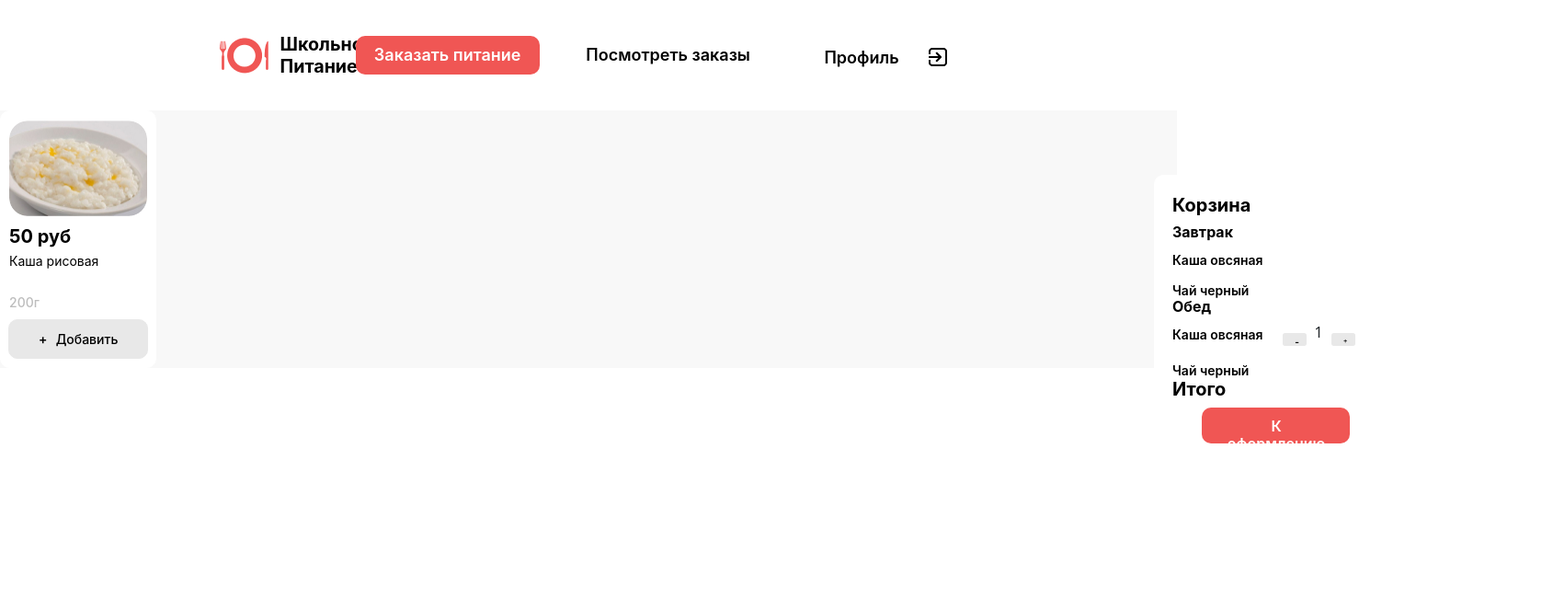
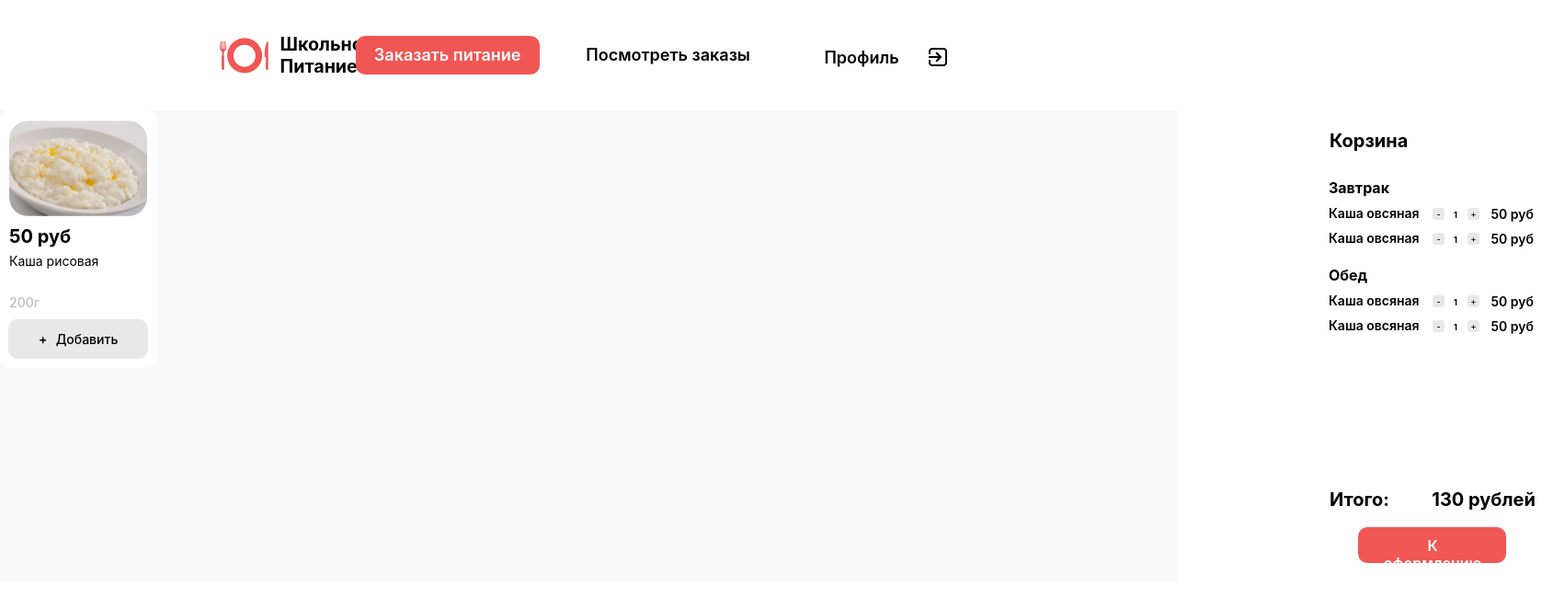
Before and after one commit to InFoodRTF/alfa-food-front, a React (Create React App) app: page / in a window 1280 px wide. Shown: the top 650 px of the page at 92% size, 1689 px wide, since content can reach past the window. Built offline with nearby package versions, Linux system fonts and the light colour scheme.

Commit message:
edit component cardBasket final

```diff
--- a/package.json
+++ b/package.json
@@ -16,7 +16,6 @@
     "react-dom": "^18.2.0",
     "react-router-dom": "^6.8.1",
     "react-scripts": "5.0.1",
-    "typescript": "^4.9.5",
     "web-vitals": "^2.1.4"
   },
   "scripts": {
@@ -42,5 +41,8 @@
       "last 1 firefox version",
       "last 1 safari version"
     ]
+  },
+  "devDependencies": {
+    "typescript": "^4.9.5"
   }
 }
--- a/src/App.tsx
+++ b/src/App.tsx
@@ -3,6 +3,7 @@ import "bootstrap/dist/css/bootstrap.min.css";
 import Navibar from "./Components/Navbar/Navibar";
 import CardFood from "./Components/FoodCard/CardFood";
 import CardBasket from "./Components/BasketCard/CardBasket";
+import "./index.css"
 
 
 function App() {
@@ -15,8 +16,10 @@ function App() {
       </head>
       <body style={{background:"#F8F8F8"}}>
         <Navibar/>
-        <CardFood/>
-        <CardBasket/>
+        <div style={{display: "flex", flexDirection: "row"}}>
+            <CardFood/>
+            <CardBasket/>
+        </div>
       </body>
       </html>
   );
--- a/src/Components/BasketCard/CardBasket.module.css
+++ b/src/Components/BasketCard/CardBasket.module.css
@@ -4,67 +4,43 @@
 }
 
 .basCard{
-    display: flex;
-    flex-direction: column;
     align-items: center;
-    position: absolute;
     width: 264px;
     height: 512px;
     left: 1255px;
-    top: 190px;
     border-color: white;
     border-radius: 10px;
     padding: 20px;
 }
 
 .cardTitle{
-    width: 224px;
-    height: 24px;
-    left: 1275px;
-    top: 210px;
-
     font-family: 'Inter', sans-serif;
     font-style: normal;
     font-weight: 700;
     font-size: 20px;
     line-height: 24px;
-
-    /* black */
-
     color: #000000;
 }
 
 .cardText{
     width: 224px;
     height: 19px;
-    left: 1275px;
-    top: 264px;
-    padding-bottom: 10px;
     font-family: 'Inter', sans-serif;
     font-style: normal;
     font-weight: 700;
     font-size: 16px;
     line-height: 19px;
-
-    /* black */
-
+    margin-bottom: 0;
     color: #000000;
 }
 
 .orderButton{
-    display: flex;
-    flex-direction: row;
-    align-items: flex-start;
     padding: 10px 20px;
     gap: 10px;
-
     width: 161px;
     height: 39px;
     left: 1307px;
     top: 644px;
-
-    /* red */
-
     background: #F05654 !important;
     border-radius: 10px;
 }
@@ -72,113 +48,19 @@
 .buttonText{
     width: 121px;
     height: 19px;
-
     font-family: 'Inter', sans-serif;
     font-style: normal;
     font-weight: 600;
     font-size: 16px;
     line-height: 19px;
-
-    /* white */
-
     color: #FFFFFF;
-
-
-    /* Inside auto layout */
-
     flex: none;
     order: 0;
     flex-grow: 0;
 }
 
-.cardFood{
-    width: 115px;
-    height: 17px;
-    font-family: 'Inter', sans-serif;
-    font-style: normal;
-    font-weight: 600;
-    font-size: 14px;
-    line-height: 17px;
-    /* identical to box height */
-
-
-    /* black */
-
-    color: #000000;
-}
-
-.foodSection{
+.mealCategory{
     display: flex;
     flex-direction: column;
-    gap: 20px;
+    gap: 10px;
 }
-
-.food{
-    display: flex;
-    flex-direction: row;
-
-}
-
-.addFood{
-    width: 9.95px;
-    height: 9.95px;
-    left: 4.52px;
-    top: 4.52px;
-    text-align: center;
-    /* grey_button */
-
-    background: #E8E8E8;
-    border-radius: 2.71429px;
-}
-
-.buttonsAdd{
-    display: flex;
-    flex-direction: row;
-    align-items: center;
-    padding: 4.52381px;
-    gap: 9.05px;
-
-    width: 51.05px;
-    height: 19px;
-    left: 1384px;
-    top: 293px;
-}
-
-.minus{
-    width: 6.07px;
-    height: 6.52px;
-    left: 7.92px;
-    top: 7.01px;
-
-    font-family: 'Inter', sans-serif;
-    font-style: normal;
-    font-weight: 700;
-    font-size: 10px;
-    line-height: 55.5%;
-    /* or 4px */
-
-
-    /* black */
-
-    color: #000000;
-
-}
-
-.plus{
-    width: 4.52px;
-    height: 4.98px;
-    left: 39.29px;
-    top: 7.01px;
-
-    font-family: 'Inter', sans-serif;
-    font-style: normal;
-    font-weight: 500;
-    font-size: 7.2381px;
-    line-height: 59%;
-    /* identical to box height, or 4px */
-
-
-    /* black */
-
-    color: #000000;
-}
--- a/src/Components/BasketCard/CardBasket.tsx
+++ b/src/Components/BasketCard/CardBasket.tsx
@@ -1,34 +1,33 @@
 import React from "react";
 import {Button, Card} from "react-bootstrap";
 import styles from "./CardBasket.module.css";
+import Food from "./Food";
 
 export const CardBasket = () => {
     return(
         <Card className={styles.basCard}>
-            <Card.Title className={styles.cardTitle}><p>Корзина</p></Card.Title>
-            <div>
-                <Card.Text className={styles.cardText}><p>Завтрак</p></Card.Text>
-                <section className={styles.foodSection}>
-                    <Card.Subtitle className={styles.cardFood}><p>Каша овсяная</p></Card.Subtitle>
-                    <Card.Subtitle className={styles.cardFood}><p>Чай черный</p></Card.Subtitle>
-                </section>
+            <Card.Title style={{position: "absolute", top: "20px", left: "20px", marginBottom: "0", width: "224px", height: "24px"}}>
+                <p className={styles.cardTitle}>Корзина</p>
+            </Card.Title>
+            <div style={{display: "flex", flexDirection: "column", gap: "22px", marginTop:"54px"}}>
+                <div className={styles.mealCategory}>
+                    <Card.Text className={styles.cardText}><p>Завтрак</p></Card.Text>
+                    <Food></Food>
+                    <Food></Food>
+                </div>
+                <div className={styles.mealCategory}>
+                    <Card.Text className={styles.cardText}>Обед</Card.Text>
+                    <Food></Food>
+                    <Food></Food>
+                </div>
             </div>
-            <div>
-                <Card.Text className={styles.cardText}>Обед</Card.Text>
-                <section className={styles.foodSection}>
-                    <div className={styles.food}>
-                        <Card.Subtitle className={styles.cardFood}><p>Каша овсяная</p></Card.Subtitle>
-                        <div className={styles.buttonsAdd}>
-                            <Button variant={''} bsPrefix={''} className={styles.addFood}><p className={styles.minus}>-</p></Button>
-                            <p>1</p>
-                            <Button variant={''} bsPrefix={''} className={styles.addFood}><p className={styles.plus}>+</p></Button>
-                        </div>
-                    </div>
-                    <Card.Subtitle className={styles.cardFood}><p>Чай черный</p></Card.Subtitle>
-                </section>
+            <div style={{position: "absolute", bottom: "76px", left: "20px", display: "flex", flexDirection: "row", gap: "15px"}}>
+                <Card.Title className={styles.cardTitle} style={{width: "69px", marginBottom: "0px"}}>Итого:</Card.Title>
+                <Card.Title className={styles.cardTitle} style={{width: "140px", height: "24px", textAlign: "right", marginBottom: "0px"}}>130 рублей</Card.Title>
             </div>
-            <Card.Title className={styles.cardTitle}>Итого</Card.Title>
+            <div style={{position: "absolute", textAlign: "center", width: "264px", bottom: "19px"}}>
             <Button variant={''} bsPrefix={''} className={styles.orderButton}><p className={styles.buttonText}>К оформлению</p></Button>
+            </div>
         </Card>
     )
 }
--- /dev/null
+++ b/src/Components/BasketCard/Food.module.css
@@ -0,0 +1,46 @@
+.cardFood{
+    width: 110px;
+    height: 17px;
+    font-family: 'Inter', sans-serif;
+    font-style: normal;
+    font-weight: 600;
+    font-size: 14px;
+    line-height: 20px;
+    color: #000000;
+}
+
+.food{
+    display: flex;
+    flex-direction: row;
+    align-items: center;
+    gap: 2px;
+}
+
+.addFood{
+    font-family: 'Inter', sans-serif;
+    font-style: normal;
+    font-weight: 700;
+    font-size: 9px;
+    color: #000000;
+}
+
+.smallButton{
+    width: 13px;
+    height: 13px;
+    background: #E8E8E8;
+    border-radius: 3px;
+    margin-bottom: 0;
+    font-weight: 500;
+}
+
+.price{
+    width: 54px;
+    height: 17px;
+    font-family: 'Inter', sans-serif;
+    font-style: normal;
+    font-weight: 600;
+    font-size: 14px;
+    line-height: 17px;
+    text-align: right;
+    color: #000000;
+}
--- /dev/null
+++ b/src/Components/BasketCard/Food.tsx
@@ -0,0 +1,22 @@
+import React from "react";
+import {Button, Card} from "react-bootstrap";
+import styles from "./Food.module.css";
+
+export const Food = () => {
+    return(
+        <div className={styles.food}>
+            <Card.Subtitle className={styles.cardFood}><p>Каша овсяная</p></Card.Subtitle>
+            <div style={{width: "55px", height: "10px", display: "flex", flexDirection: "row", gap: "9px", alignItems: "center"}}>
+                <Button variant={''} bsPrefix={''} className={styles.addFood} style={{padding: "0px", alignItems: "center"}}>
+                    <p className={styles.smallButton}>-</p>
+                </Button>
+                <p className={styles.addFood} style={{width: "5px", height: "11px", marginBottom: "0px"}}>1</p>
+                <Button variant={''} bsPrefix={''} className={styles.addFood} style={{padding: "0px", margin: "0px"}}>
+                    <p className={styles.smallButton}>+</p>
+                </Button>
+            </div>
+            <p className={styles.price} style={{marginBottom: "0px"}}>50 руб</p>
+        </div>
+    )
+}
+export default Food
--- a/src/index.css
+++ b/src/index.css
@@ -1,5 +1,6 @@
-body {
-  margin: 0;
+body, html {
+  margin: 0 ;
+  padding: 0 ;
   font-family: -apple-system, BlinkMacSystemFont, 'Segoe UI', 'Roboto', 'Oxygen',
     'Ubuntu', 'Cantarell', 'Fira Sans', 'Droid Sans', 'Helvetica Neue',
     sans-serif;
```
Also changed, not shown: 1 other file (tests, documents, lock files or other folders).
